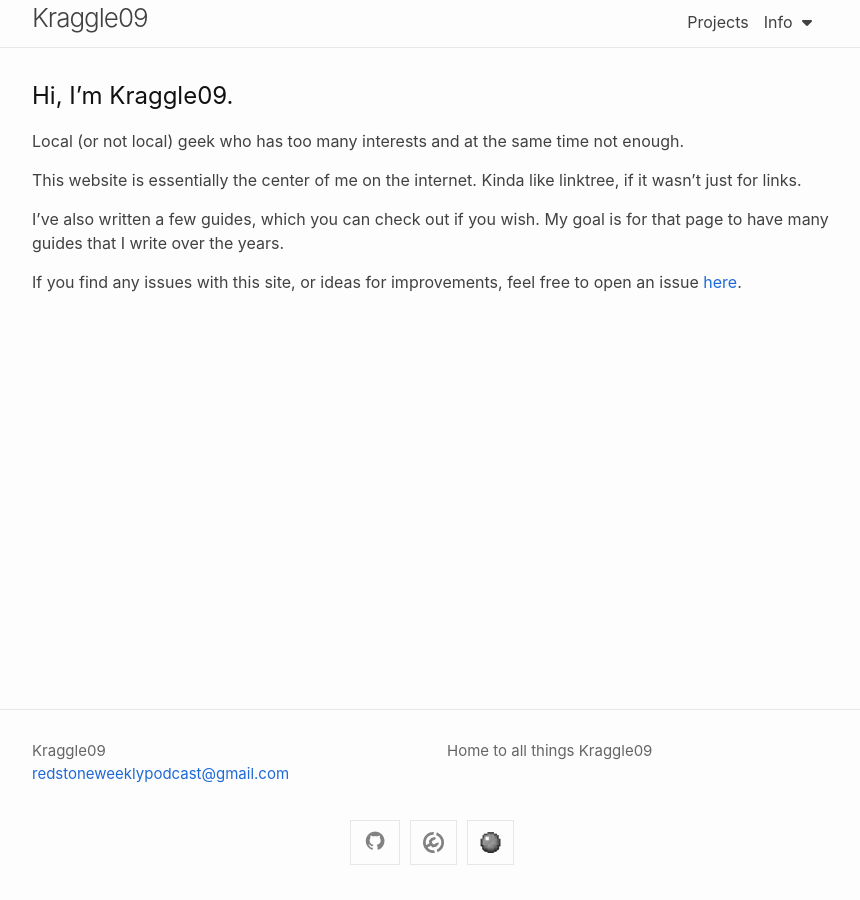
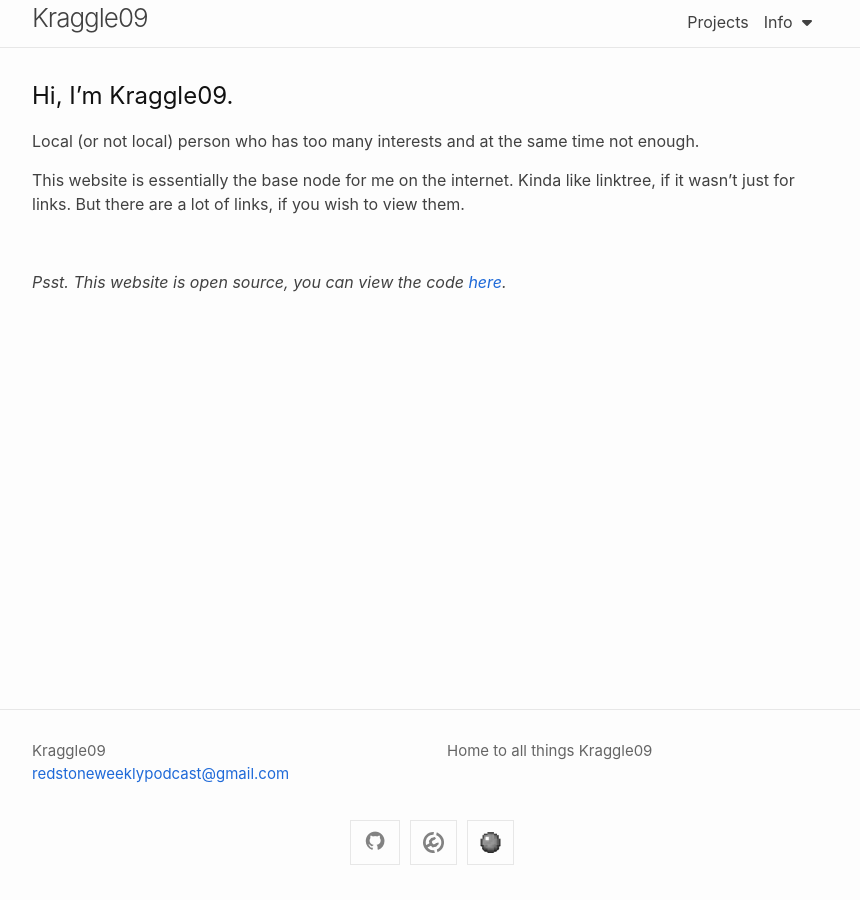
Before and after one commit to Kraggle09/kraggle09.github.io, a Jekyll site: the page built from docs/index.markdown, in a window 1280 px wide. Shown: the whole page, without its empty margins (208-1068 px from the left). Built offline with Jekyll 4.4.1, drawn with Linux system fonts in a browser that asks for light colours; nearby versions of some CDN libraries.

Commit message:
Update main page

```diff
--- a/docs/index.markdown
+++ b/docs/index.markdown
@@ -7,10 +7,10 @@ title: Home
 ---
 ## Hi, I'm Kraggle09.
 
-Local (or not local) geek who has too many interests and at the same time not enough.
+Local (or not local) person who has too many interests and at the same time not enough.
 
-This website is essentially the center of me on the internet. Kinda like linktree, if it wasn't just for links.
+This website is essentially the base node for me on the internet. Kinda like linktree, if it wasn't just for links. But there are a lot of links, if you wish to view them.
 
-I've also written a few guides, which you can check out if you wish. My goal is for that page to have many guides that I write over the years.
+<br>
 
-If you find any issues with this site, or ideas for improvements, feel free to open an issue [here](https://github.com/Kraggle09/kraggle09.github.io/issues).
+*Psst. This website is open source, you can view the code [here](https://github.com/Kraggle09/kraggle09.github.io/issues).*
```
